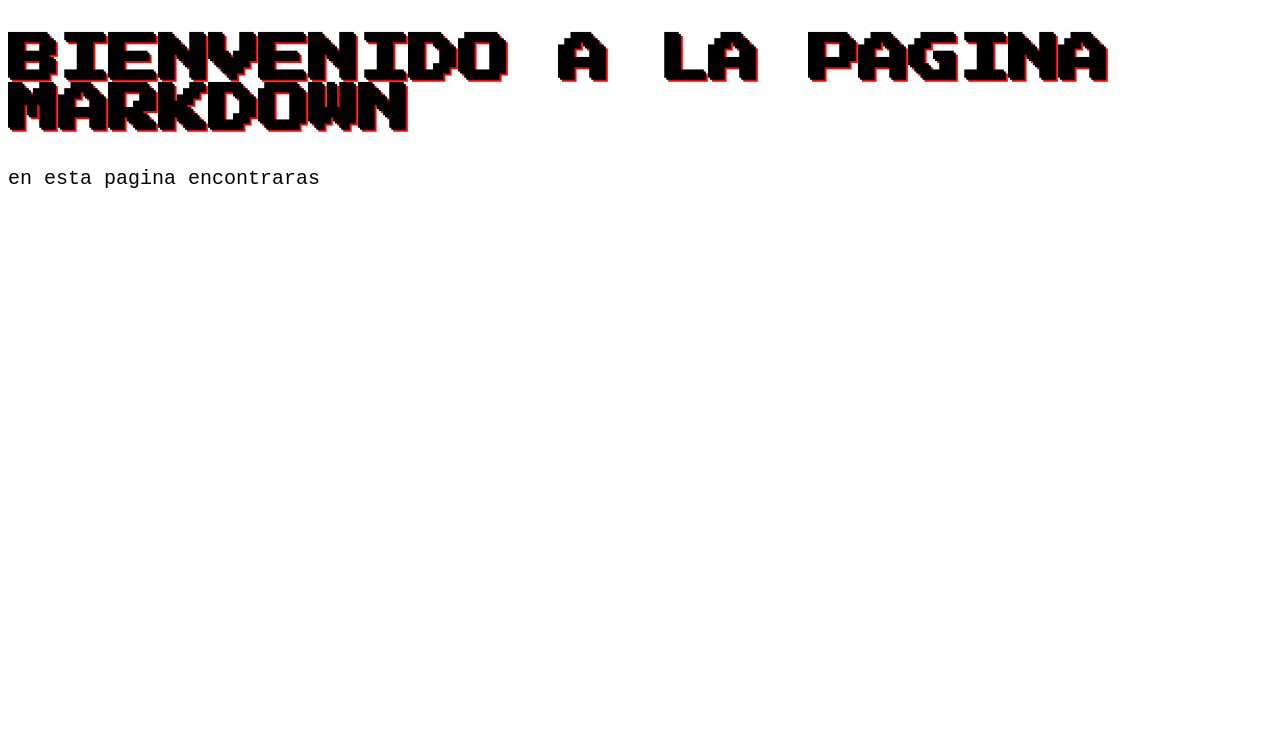
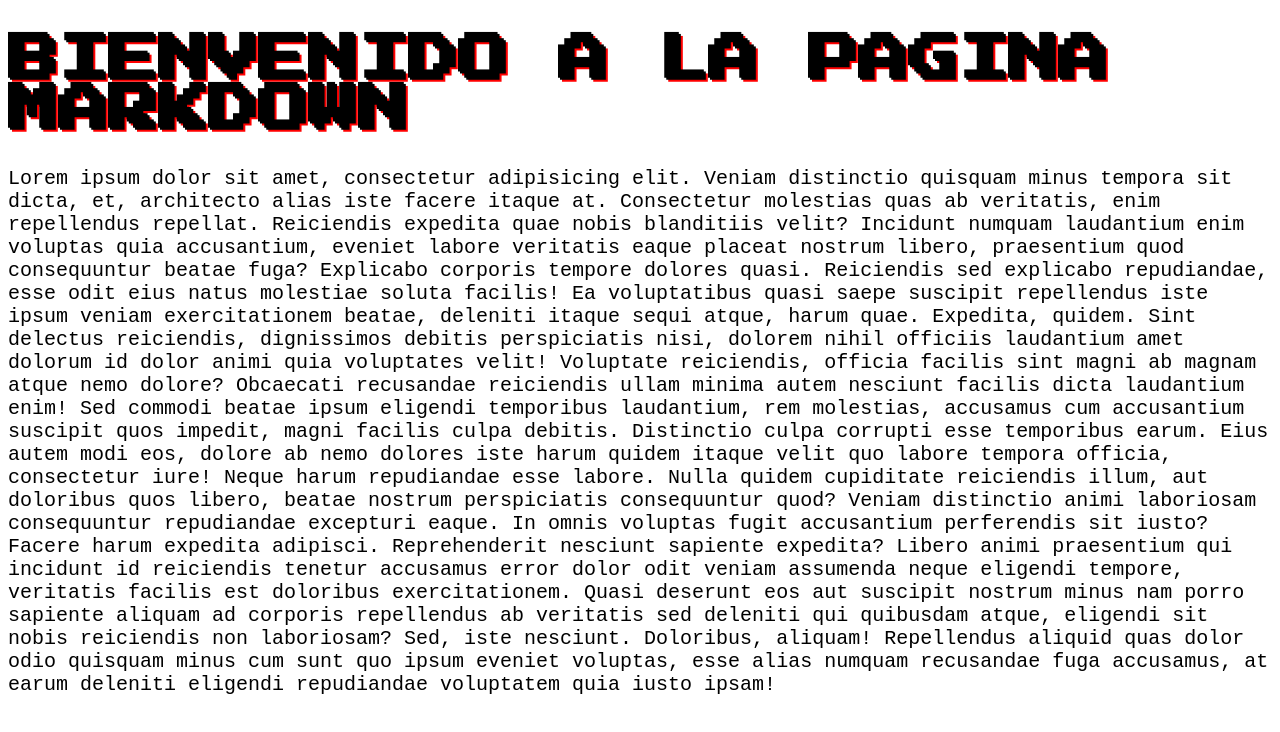
Before and after one commit to dannyportillo-ai/Markdown, a website: page index.html in a window 1280 px wide. Drawn offline with Linux system fonts and the light colour scheme; a web font is replaced by a local one.

Commit message:
first config

```diff
--- a/index.html
+++ b/index.html
@@ -1,16 +1,24 @@
 <!DOCTYPE html>
 <html lang="es">
 <head>
-    <link rel="preconnect" href="https://fonts.googleapis.com">
-    <link rel="preconnect" href="https://fonts.gstatic.com" crossorigin>
     <link href="https://fonts.googleapis.com/css2?family=Cinzel:wght@400..900&family=Isometra&family=Press+Start+2P&display=swap" rel="stylesheet">
     <link rel="stylesheet" href="style.css">
+
     <meta charset="UTF-8">
     <meta name="viewport" content="width=device-width, initial-scale=1.0">
     <title>Markdown</title>
 </head>
 <body>
     <h1 id="title">BIENVENIDO A LA PAGINA MARKDOWN</h1>
-    <p id="text1">en esta pagina encontraras</p>
+    <p id="text1">Lorem ipsum dolor sit amet, consectetur adipisicing elit. Veniam distinctio quisquam minus tempora sit dicta, et, architecto alias iste facere itaque at. Consectetur molestias quas ab veritatis, enim repellendus repellat.
+    Reiciendis expedita quae nobis blanditiis velit? Incidunt numquam laudantium enim voluptas quia accusantium, eveniet labore veritatis eaque placeat nostrum libero, praesentium quod consequuntur beatae fuga? Explicabo corporis tempore dolores quasi.
+    Reiciendis sed explicabo repudiandae, esse odit eius natus molestiae soluta facilis! Ea voluptatibus quasi saepe suscipit repellendus iste ipsum veniam exercitationem beatae, deleniti itaque sequi atque, harum quae. Expedita, quidem.
+    Sint delectus reiciendis, dignissimos debitis perspiciatis nisi, dolorem nihil officiis laudantium amet dolorum id dolor animi quia voluptates velit! Voluptate reiciendis, officia facilis sint magni ab magnam atque nemo dolore?
+    Obcaecati recusandae reiciendis ullam minima autem nesciunt facilis dicta laudantium enim! Sed commodi beatae ipsum eligendi temporibus laudantium, rem molestias, accusamus cum accusantium suscipit quos impedit, magni facilis culpa debitis.
+    Distinctio culpa corrupti esse temporibus earum. Eius autem modi eos, dolore ab nemo dolores iste harum quidem itaque velit quo labore tempora officia, consectetur iure! Neque harum repudiandae esse labore.
+    Nulla quidem cupiditate reiciendis illum, aut doloribus quos libero, beatae nostrum perspiciatis consequuntur quod? Veniam distinctio animi laboriosam consequuntur repudiandae excepturi eaque. In omnis voluptas fugit accusantium perferendis sit iusto?
+    Facere harum expedita adipisci. Reprehenderit nesciunt sapiente expedita? Libero animi praesentium qui incidunt id reiciendis tenetur accusamus error dolor odit veniam assumenda neque eligendi tempore, veritatis facilis est doloribus exercitationem.
+    Quasi deserunt eos aut suscipit nostrum minus nam porro sapiente aliquam ad corporis repellendus ab veritatis sed deleniti qui quibusdam atque, eligendi sit nobis reiciendis non laboriosam? Sed, iste nesciunt.
+    Doloribus, aliquam! Repellendus aliquid quas dolor odio quisquam minus cum sunt quo ipsum eveniet voluptas, esse alias numquam recusandae fuga accusamus, at earum deleniti eligendi repudiandae voluptatem quia iusto ipsam!</p>
 </body>
 </html>
```
Also changed, not shown: variables.js (added).
